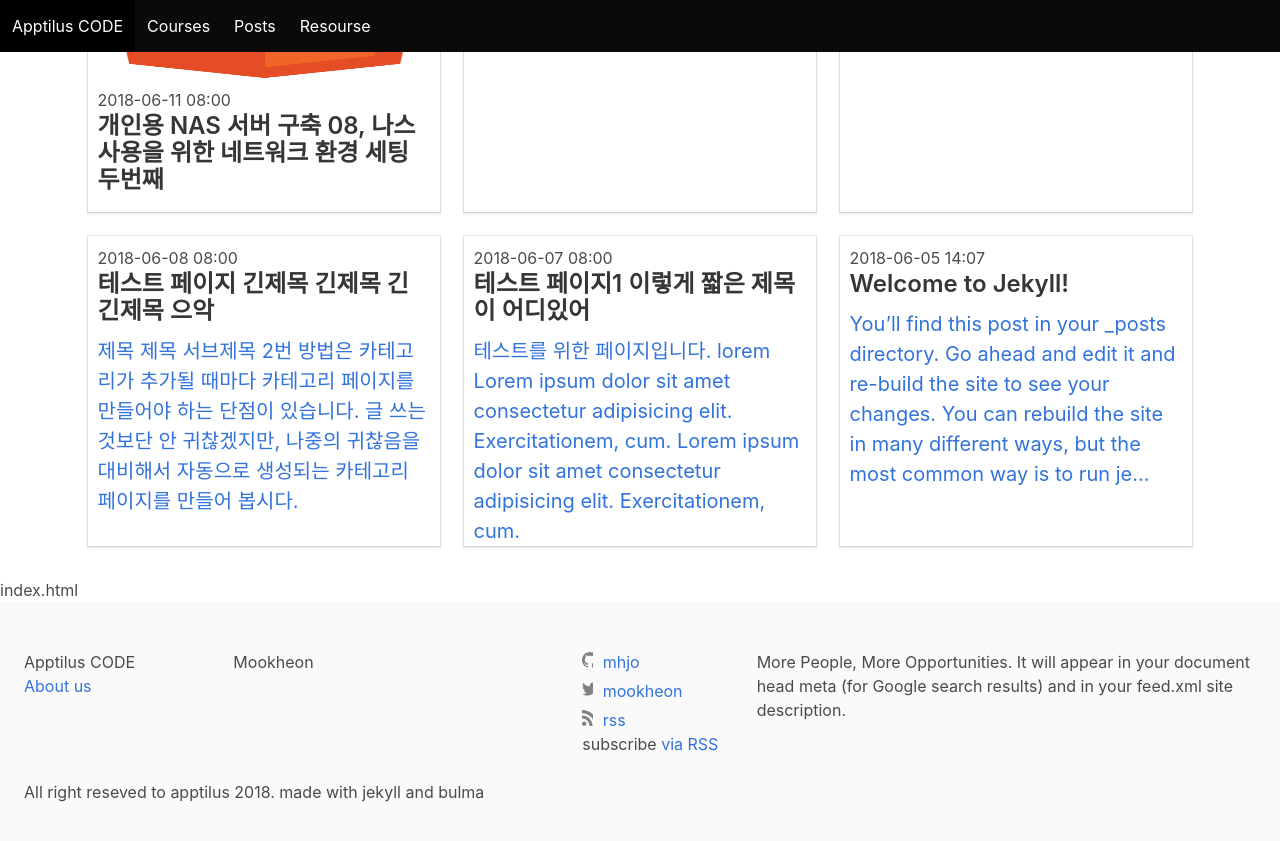
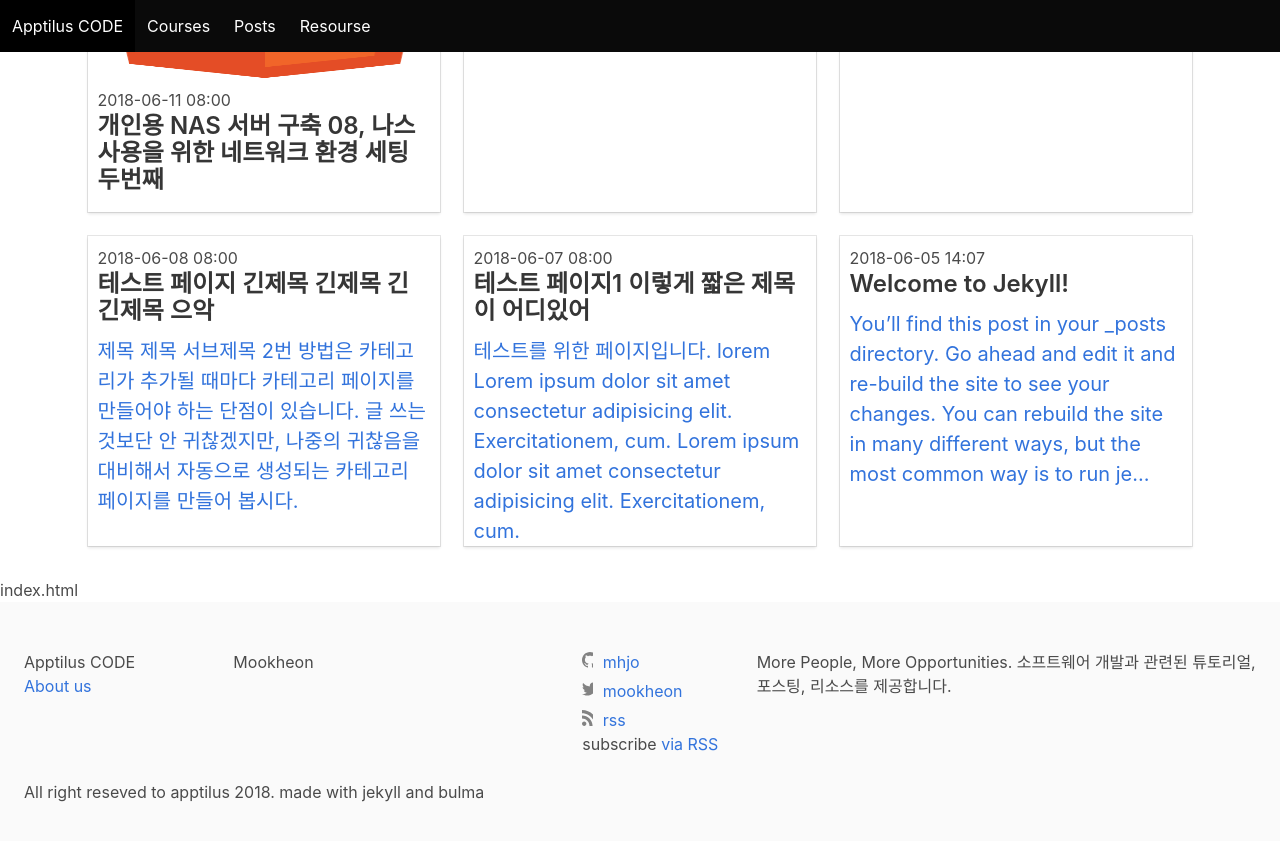
Before and after one commit to sean-jo/loldoc-jekyll, a Jekyll site: the page built from index.html, in a window 1280 px wide and 900 px high, scrolled down 564 px. Shown: the top 841 px of the window. Built offline with Jekyll 4.4.1, drawn with Linux system fonts in a browser that asks for light colours.

Commit message:
Modify site SEO option

```diff
--- a/_config.yml
+++ b/_config.yml
@@ -17,15 +17,27 @@
 email:
 author: Mookheon
 description: >- # this means to ignore newlines until "baseurl:"
-  More People, More Opportunities.
-  It will appear in your document head meta (for
-  Google search results) and in your feed.xml site description.
+  More People, More Opportunities. 소프트웨어 개발과 관련된 튜토리얼, 포스팅, 리소스를 제공합니다.
 baseurl: "" # the subpath of your site, e.g. /blog
 # the base hostname & protocol for your site, e.g. http://example.com
-url: "http://code.apptilus.com"
+url: "https://code.apptilus.com"
 timezone: Asia/Seoul
 date_format: "%F %R"
 lang: ko
+# google_analytics: UA-NNNNNNNN-N
+
+# SEO
+twitter:
+  username: mookheon
+  card: summary
+# facebook:
+#   app_id: 1234
+#   publisher: 1234
+#   admins: 1234
+
+# google_site_verification:
+
+# Social
 twitter_username: mookheon
 github_username:  mhjo
 rss: rss
@@ -89,3 +101,6 @@
       type: "docs"
     values:
       layout: "doc"
+
+# disqus:
+#   shortname: my_disqus_shortname
```
